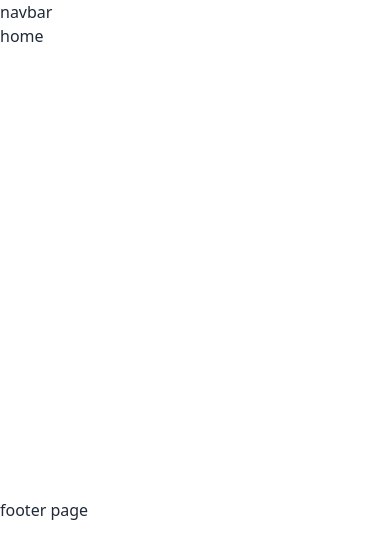
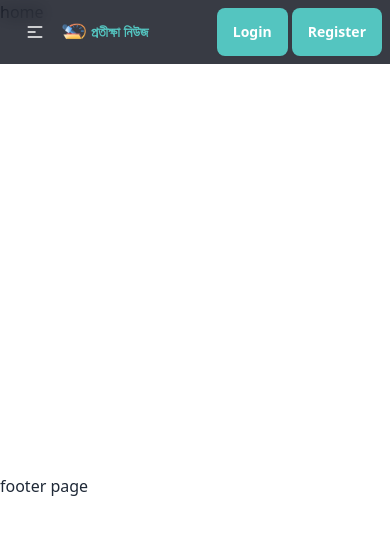
Before and after one commit to shafriki/pratiksha-news-client-side, a React (Vite) app: page / in a window 390 px wide. Shown: the top 558 px of the page. Built offline with nearby package versions, Linux system fonts and the light colour scheme.

Commit message:
navbar added

```diff
--- a/index.html
+++ b/index.html
@@ -2,8 +2,9 @@
 <html lang="en" data-theme="light">
   <head>
     <meta charset="UTF-8" />
-    <link rel="icon" type="image/svg+xml" href="/vite.svg" />
+    <link rel="icon" type="image/svg+xml" href="/src/assets/logo (1).png" />
     <meta name="viewport" content="width=device-width, initial-scale=1.0" />
+    <link rel="fac">
     <title>প্রতীক্ষা নিউজ</title>
   </head>
   <body>
--- a/src/Pages/Shared/Navbar/Navbar.jsx
+++ b/src/Pages/Shared/Navbar/Navbar.jsx
@@ -1,9 +1,55 @@
 import React from 'react';
+import { Link, NavLink } from 'react-router-dom';
+import news from '../../../assets/logo (1).png'
+const Navbar = () => {
 
-const Navbar = () => {
+    const Links = <>
+    <NavLink to='/' className={({ isActive }) => isActive ? 'font-bold text-[#2AB7B1]' : 'text-[#ECF0F1]'}>Home</NavLink>
+    <NavLink to='/add-articles' className={({ isActive }) => isActive ? 'font-bold text-[#2AB7B1]' : 'text-[#ECF0F1]'}>Add Articles</NavLink>
+    <NavLink to='/all-articles' className={({ isActive }) => isActive ? 'font-bold text-[#2AB7B1]' : 'text-[#ECF0F1]'}>All Articles</NavLink>
+    <NavLink to='/subcription' className={({ isActive }) => isActive ? 'font-bold text-[#2AB7B1]' : 'text-[#ECF0F1]'}>Subscription</NavLink>
+    <NavLink to='/my-articles' className={({ isActive }) => isActive ? 'font-bold text-[#2AB7B1]' : 'text-[#ECF0F1]'}>My Articles</NavLink>
+    <NavLink to='/premium-articles' className={({ isActive }) => isActive ? 'font-bold text-[#2AB7B1]' : 'text-[#ECF0F1]'}>Premium Articles</NavLink>
+    <NavLink to='/dashboard' className={({ isActive }) => isActive ? 'font-bold text-[#2AB7B1]' : 'text-[#ECF0F1]'}>Dashboard</NavLink>
+    </>
     return (
-        <div>
-            navbar
+        <div className='bg-gradient-to-r from-[#070A16] via-[#070A16] to-[#070A16] text-white fixed z-50 w-full backdrop-blur opacity-80 md:py-1'>
+            <div className="navbar max-w-screen-xl mx-auto">
+            <div className="navbar-start">
+                <div className="dropdown">
+                <div tabIndex={0} role="button" className="btn btn-ghost lg:hidden">
+                    <svg
+                    xmlns="http://www.w3.org/2000/svg"
+                    className="h-5 w-5"
+                    fill="none"
+                    viewBox="0 0 24 24"
+                    stroke="currentColor">
+                    <path
+                        strokeLinecap="round"
+                        strokeLinejoin="round"
+                        strokeWidth="2"
+                        d="M4 6h16M4 12h8m-8 6h16" />
+                    </svg>
+                </div>
+                <ul
+                    tabIndex={0}
+                    className="menu menu-sm dropdown-content bg-base-100 rounded-box z-[1] mt-3 w-52 p-2 shadow">
+                    {Links}
+                </ul>
+                </div>
+                <img src={news} alt="CrowdCube Logo" className="w-6 md:w-10" />
+                <a className="text-sm px-1 md:text-xl btn btn-ghost text-[#2AB7B1]">প্রতীক্ষা নিউজ</a>
+            </div>
+            <div className="navbar-center hidden lg:flex">
+                <ul className="menu menu-horizontal px-1 gap-5">
+                {Links}
+                </ul>
+            </div>
+            <div className="navbar-end flex gap-1 items-center">
+                <Link to='/login' className="btn bg-[#2AB7B1] text-white border-none">Login</Link>
+                <Link to='/register' className="btn bg-[#2AB7B1] text-white border-none">Register</Link>
+            </div>
+        </div>
         </div>
     );
 };
```
Also changed, not shown: src/assets/logo (1).png (added).
